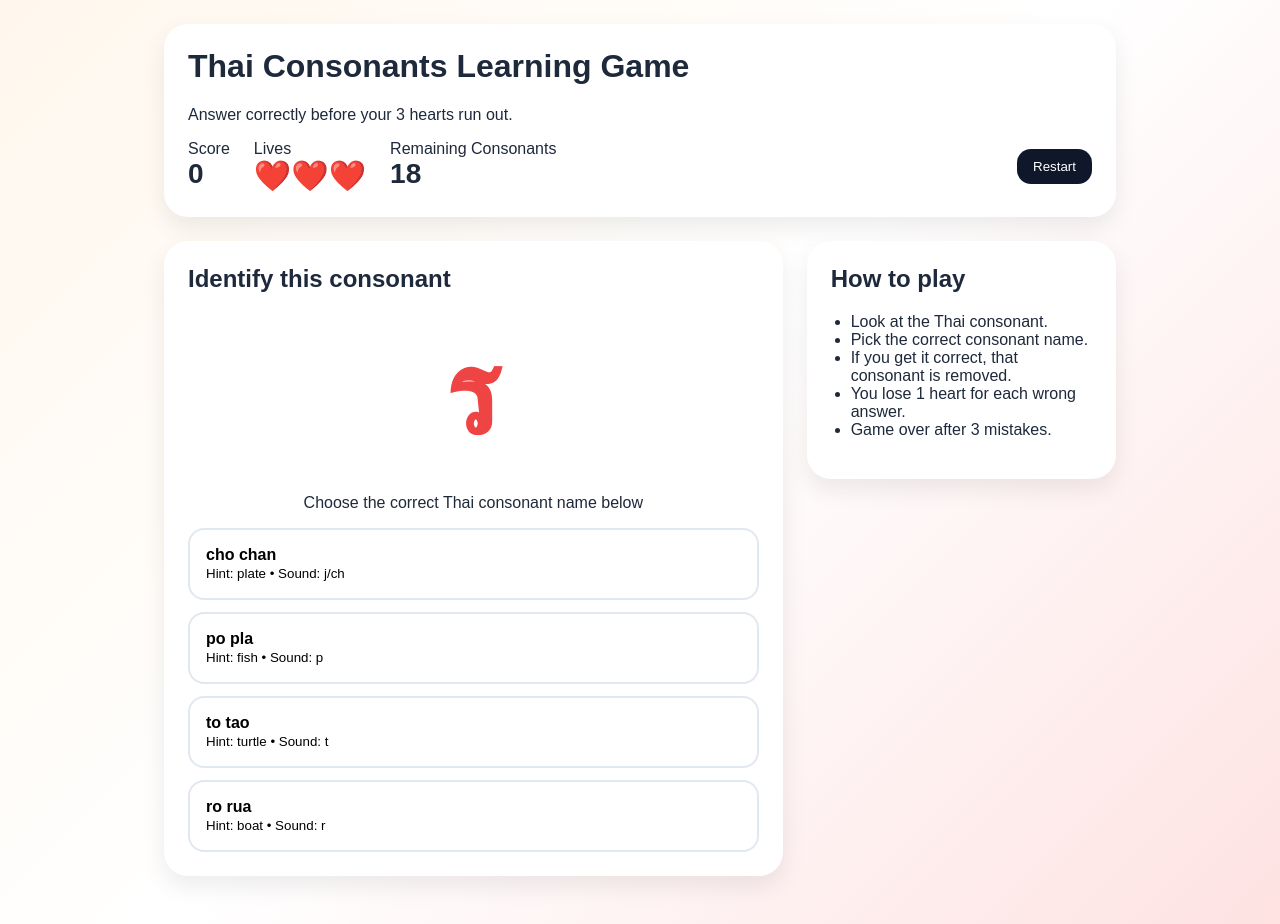
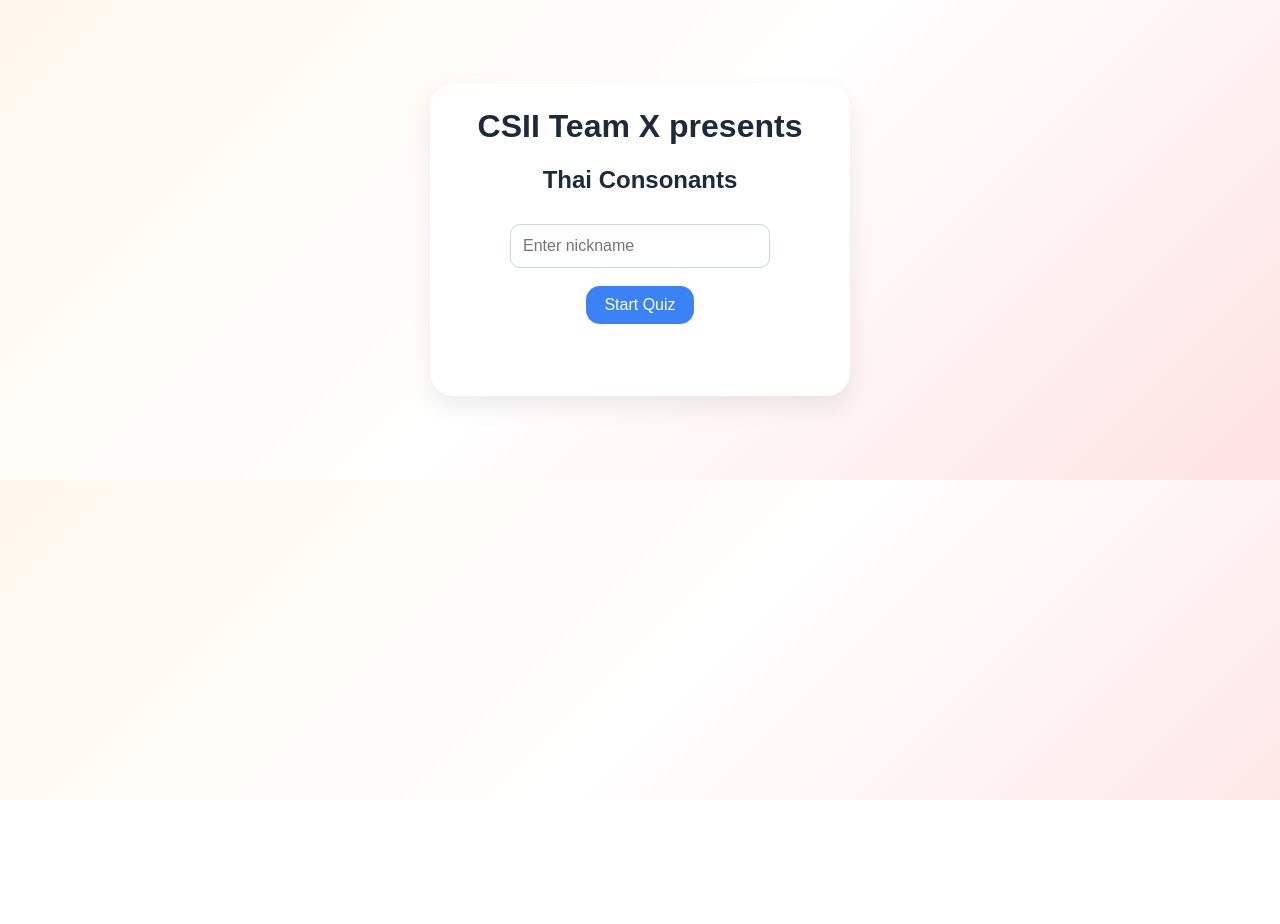
Before and after one commit to alyxzy/woowie, a plain HTML site: page newindex.html in a window 1280 px wide. After the commit the page ends 800 px from the top, so only its background shows below. Drawn offline with Linux system fonts and the light colour scheme.

Commit message:
Update newindex.html

```diff
--- a/newindex.html
+++ b/newindex.html
@@ -26,12 +26,59 @@
       background: white;
       border-radius: 24px;
       padding: 24px;
-      box-shadow: 0 10px 25px rgba(0,0,0,0.08);
+      box-shadow: 0 10px 25px rgba(0, 0, 0, 0.08);
       margin-bottom: 24px;
     }
 
-    h1, h2, p {
+    h1, h2, h3, p {
       margin-top: 0;
+    }
+
+    .center {
+      text-align: center;
+    }
+
+    .start-screen {
+      max-width: 420px;
+      margin: 60px auto;
+      text-align: center;
+    }
+
+    .start-screen input {
+      width: 100%;
+      max-width: 260px;
+      padding: 12px;
+      font-size: 16px;
+      border: 1px solid #cbd5e1;
+      border-radius: 10px;
+      margin-top: 10px;
+    }
+
+    .start-btn,
+    .restart-btn,
+    .play-again {
+      border: none;
+      border-radius: 14px;
+      padding: 10px 18px;
+      cursor: pointer;
+      font-size: 16px;
+    }
+
+    .start-btn {
+      background: #3b82f6;
+      color: white;
+      margin-top: 18px;
+    }
+
+    .restart-btn {
+      background: #0f172a;
+      color: white;
+    }
+
+    .play-again {
+      background: #ef4444;
+      color: white;
+      margin-top: 12px;
     }
 
     .topbar {
@@ -46,6 +93,11 @@
       display: flex;
       gap: 24px;
       flex-wrap: wrap;
+    }
+
+    .score {
+      font-size: 28px;
+      font-weight: bold;
     }
 
     .hearts {
@@ -95,7 +147,7 @@
 
     button.option:disabled {
       cursor: not-allowed;
-      opacity: 0.9;
+      opacity: 0.95;
     }
 
     .correct {
@@ -115,32 +167,8 @@
       background: #f8fafc;
     }
 
-    .restart-btn {
-      background: #0f172a;
-      color: white;
-      border: none;
-      border-radius: 14px;
-      padding: 10px 16px;
-      cursor: pointer;
-    }
-
-    .play-again {
-      background: #ef4444;
-      color: white;
-      border: none;
-      border-radius: 14px;
-      padding: 10px 16px;
-      cursor: pointer;
-      margin-top: 12px;
-    }
-
     ul {
       padding-left: 20px;
-    }
-
-    .score {
-      font-size: 28px;
-      font-weight: bold;
     }
 
     .win-box {
@@ -148,12 +176,38 @@
       background: #ecfdf5;
       border: 2px solid #86efac;
     }
+
+    #quiz-area {
+      display: none;
+    }
+
+    #error-message {
+      color: #dc2626;
+      margin-top: 12px;
+      min-height: 20px;
+    }
   </style>
 </head>
 <body>
   <div class="container">
+
+    <div class="card start-screen" id="start-screen">
+      <h1>CSII Team X presents</h1>
+      <h2>Thai Consonants</h2>
+
+      <input id="nickname" type="text" placeholder="Enter nickname" />
+      <br />
+      <button class="start-btn" onclick="startQuiz()">Start Quiz</button>
+      <p id="error-message"></p>
+    </div>
+
+    <div id="quiz-area">
+      <div class="center" style="margin-bottom: 16px;">
+        <h3 id="user-display"></h3>
+      </div>
+
       <div class="card">
-      <h1>Thai Consonants Learning Game</h1>
+        <h1>Thai Consonant Drill</h1>
         <p>Answer correctly before your 3 hearts run out.</p>
 
         <div class="topbar">
@@ -213,8 +267,11 @@
         </div>
       </div>
     </div>
+  </div>
 
   <script>
+    const BACKEND_URL = "https://woowie-service.onrender.com";
+
     const allConsonants = [
       { thai: "ก", name: "ko kai", hint: "chicken", sound: "g/k" },
       { thai: "ข", name: "kho khai", hint: "egg", sound: "kh" },
@@ -241,6 +298,8 @@
     let lives = 3;
     let currentQuestion = null;
     let locked = false;
+    let currentNickname = "";
+    let currentStarts = 0;
 
     function shuffle(array) {
       return [...array].sort(() => Math.random() - 0.5);
@@ -260,6 +319,11 @@
 
     function updateRemaining() {
       document.getElementById("remaining").textContent = remainingConsonants.length;
+    }
+
+    function updateUserDisplay() {
+      document.getElementById("user-display").textContent =
+        currentNickname + " — Starts: " + currentStarts;
     }
 
     function showQuestion() {
@@ -368,7 +432,46 @@
       showQuestion();
     }
 
+    async function startQuiz() {
+      const nickname = document.getElementById("nickname").value.trim();
+      const errorMessage = document.getElementById("error-message");
+
+      errorMessage.textContent = "";
+
+      if (!nickname) {
+        errorMessage.textContent = "Please enter your nickname.";
+        return;
+      }
+
+      try {
+        const response = await fetch(`${BACKEND_URL}/api/quiz/start`, {
+          method: "POST",
+          headers: {
+            "Content-Type": "application/json"
+          },
+          body: JSON.stringify({ nickname })
+        });
+
+        if (!response.ok) {
+          throw new Error("Backend request failed");
+        }
+
+        const data = await response.json();
+
+        currentNickname = nickname;
+        currentStarts = data.starts;
+
+        updateUserDisplay();
+
+        document.getElementById("start-screen").style.display = "none";
+        document.getElementById("quiz-area").style.display = "block";
+
         resetGame();
+      } catch (error) {
+        errorMessage.textContent = "Could not connect to backend. Check your service URL.";
+        console.error(error);
+      }
+    }
   </script>
 </body>
 </html>
```
Lines whose indentation alone changed are shown as unchanged.
